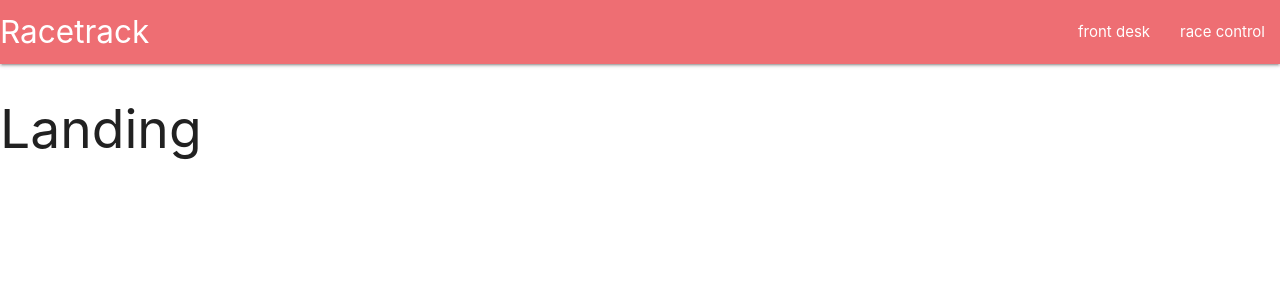
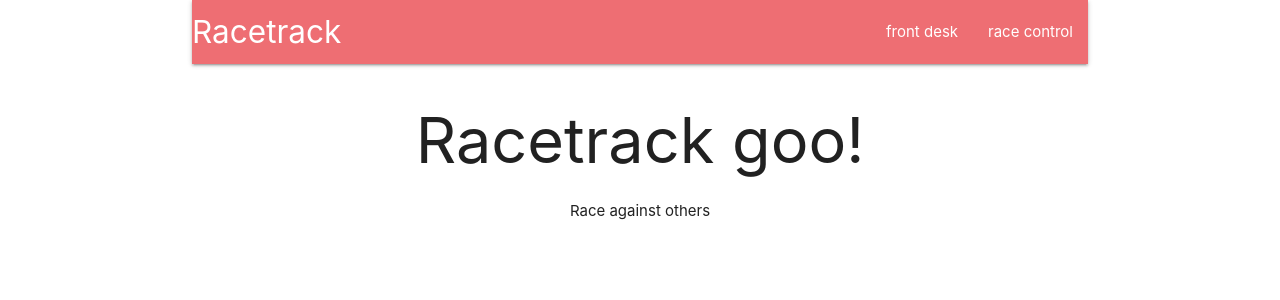
Before and after one commit to lackdd/racetrack, a React (Vite) app in the folder client/: page / in a window 1280 px wide. Shown: the top 300 px of the page. Built offline with nearby package versions, Linux system fonts and the light colour scheme.

Commit message:
changed header

```diff
--- a/client/src/components/App.jsx
+++ b/client/src/components/App.jsx
@@ -2,15 +2,15 @@ import { BrowserRouter, Route } from 'react-router-dom';
 
 
 import Header from './Header.jsx'
+import Landing from './Landing'
 const frontDesk = () => <h2>Front Desk Interface</h2>
 const raceControl = () => <h2>Race Control Interface</h2>
-const Landing = () => <h2>Landing</h2>
 
 function App() {
 
   return (
       <>
-          <div>
+          <div className="container">
               <BrowserRouter>
                   <div>
                       <Header />
--- a/client/src/components/Header.jsx
+++ b/client/src/components/Header.jsx
@@ -1,10 +1,12 @@
+import { Link } from 'react-router-dom';
+
 function Header() {
     return (
         <nav>
             <div className="nav-wrapper">
-                <a className="left brand-logo">
+                <Link to={'/'} className="left brand-logo">
                     Racetrack
-                </a>
+                </Link>
                 <ul className="right">
                     <li>
                         <a>front desk</a>
--- /dev/null
+++ b/client/src/components/Landing.jsx
@@ -0,0 +1,12 @@
+function Landing() {
+    return (
+        <div style={{ textAlign: 'center' }}>
+            <h1>
+                Racetrack goo!
+            </h1>
+            Race against others
+        </div>
+    );
+};
+
+export default Landing;
```
